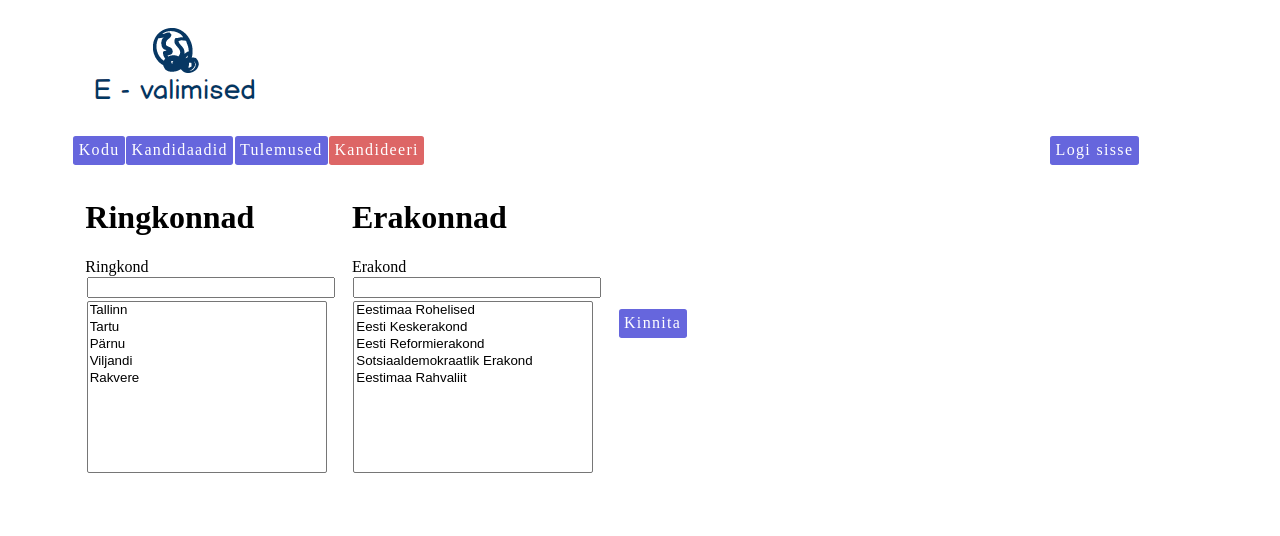
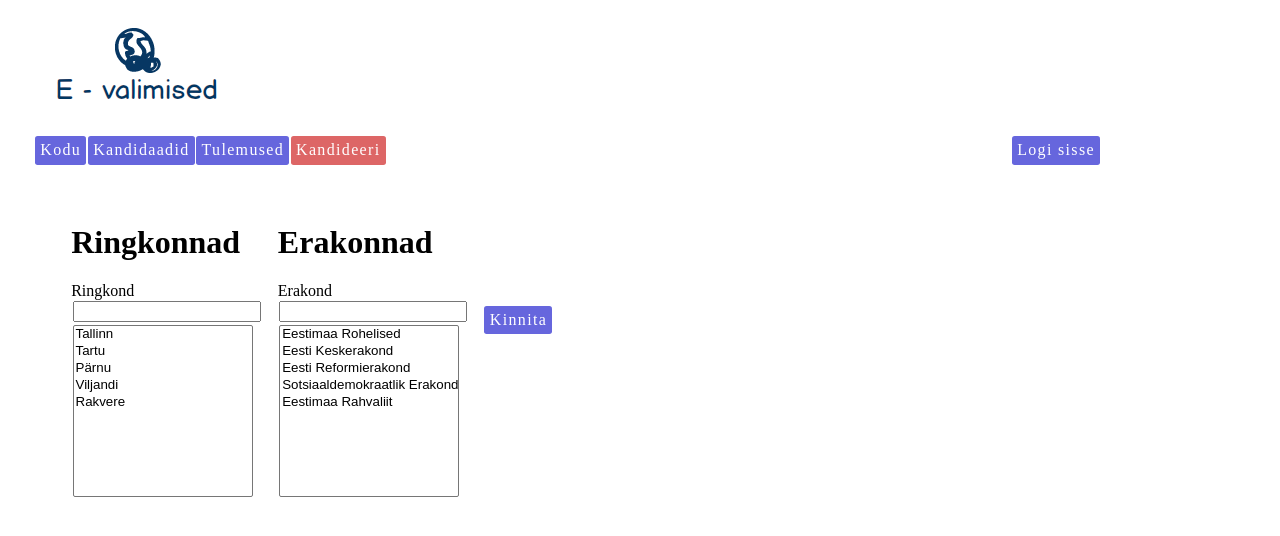
Before and after one commit to orlo8/AAA, a plain HTML site: page war/kandideeri.html in a window 1280 px wide. Drawn offline with Linux system fonts and the light colour scheme.

Commit message:
stiilifixid

```diff
--- a/war/styles/main.css
+++ b/war/styles/main.css
@@ -1,6 +1,6 @@
 body{
-	padding-left: 5%;
-	padding-right: 5%;
+	padding-left: 2%;
+	padding-right: 2%;
 }
 #peamenyy{
 	height: 5%;
@@ -9,11 +9,12 @@ body{
 	overflow: hidden;
 }
 #sisu{
+	margin:2%;
 	float:left;
 }
 #ringkonnadiv, #erakonnadiv, #nimekirjadiv {
 	float: left;
-	width: 180pt;
+	width: 180px;
 	margin: 10pt;
 }
 #ringkonnasisestus, #ringkond, #erakonnasisestus,
```
